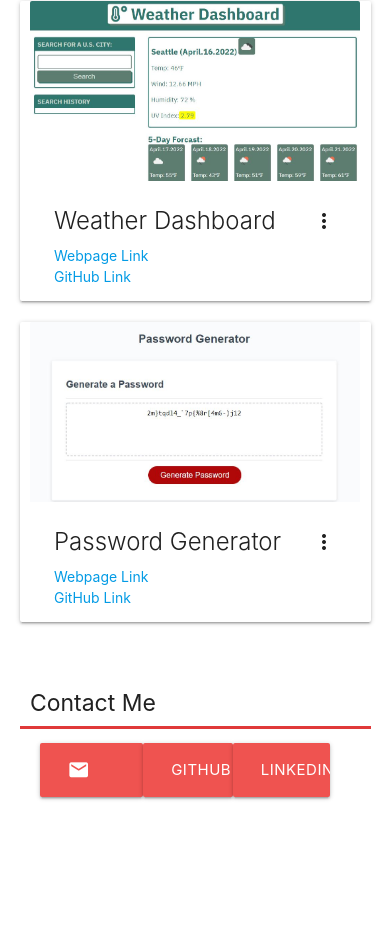
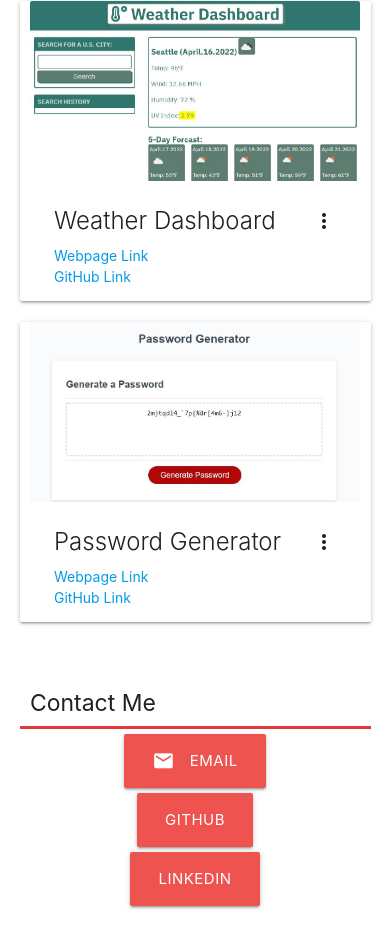
Before and after one commit to CM-GDev/Marquez-Glynn-Porfolio, a plain HTML site: page index.html in a window 390 px wide. Shown: the part 834-1780 px from the top of the page. Before the commit the page ends 1685 px from the top, so only its background shows below. Drawn offline with nearby package versions, Linux system fonts and the light colour scheme.

Commit message:
Contact buttons now stack on top of each other in small screen size. Before they would overlay in a row

```diff
--- a/assets/css/style.css
+++ b/assets/css/style.css
@@ -32,19 +32,17 @@ header div h4 {
     border-left: 2px solid rgb(224, 57, 57);
 }
 
-/* properties for "contact me" section */
-#contactLinks {
+.contactLinks{
     display: flex;
-    width: 100%;
-    justify-content: space-around;
-    padding: 14px 20px;
-  }
+    justify-content: center;
+    margin-top: 5px;
+}
+
 /* Setting media queries when screen width is smaller than 992px */
-  @media screen and (max-width: 992px){
+@media screen and (max-width: 992px){
     .righBlock {
         border-top-style: solid;
         border-top-color: rgb(224, 57, 57);
         border-left-style: none;
-        /* justify-content: center; */
     }
-  }
+}
--- a/index.html
+++ b/index.html
@@ -107,10 +107,16 @@
                     <h5>Contact Me</h5>
                 </div>
                 <div class="col s12 l10 righBlock">
-                    <div class="row" id="contactLinks">
-                        <a class="waves-effect waves-light btn-large red  lighten-1" href="mailto:cmarqgln@uw.edu" target="blank"><i class="material-icons left">email</i>Email</a>
-                        <a class="waves-effect waves-light btn-large red  lighten-1" href="https://github.com/CM-GDev" target="blank">GitHub</a>
-                        <a class="waves-effect waves-light btn-large red lighten-1" href="https://www.linkedin.com/in/cristobal-marquez-glynn-engineer/" target="blank">LinkedIn</a>
+                    <div class="row">
+                        <div class="col s12 m4 contactLinks valign-wrapper">
+                            <a class="waves-effect waves-light btn-large red  lighten-1" href="mailto:cmarqgln@uw.edu" target="blank"><i class="material-icons left">email</i>Email</a>
+                        </div>
+                        <div class="col s12 m4 contactLinks">
+                            <a class="waves-effect waves-light btn-large red  lighten-1" href="https://github.com/CM-GDev" target="blank">GitHub</a>
+                        </div>
+                        <div class="col s12 m4 contactLinks">
+                            <a class="waves-effect waves-light btn-large red lighten-1" href="https://www.linkedin.com/in/cristobal-marquez-glynn-engineer/" target="blank">LinkedIn</a>
+                        </div>
                     </div>
                 </div>
             </article>
```
